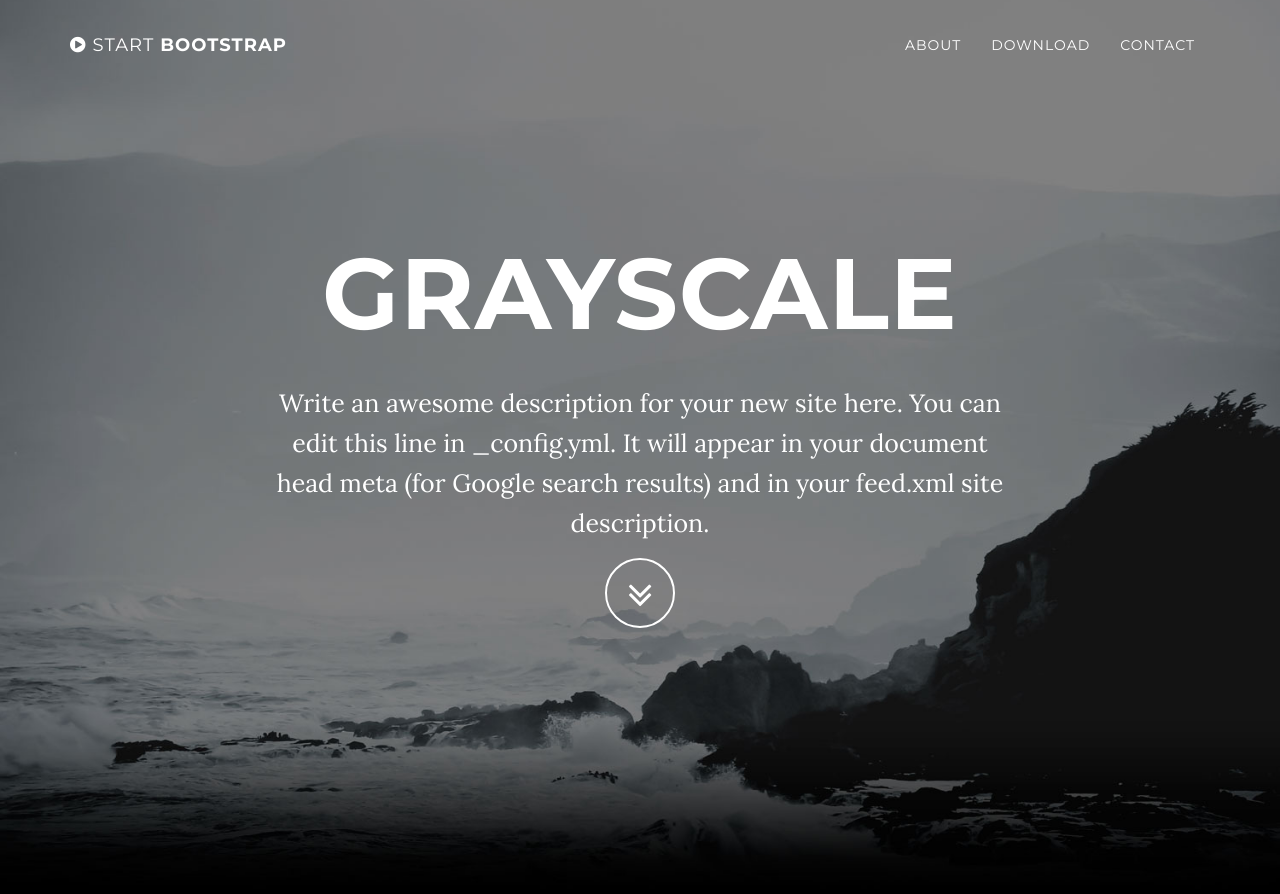
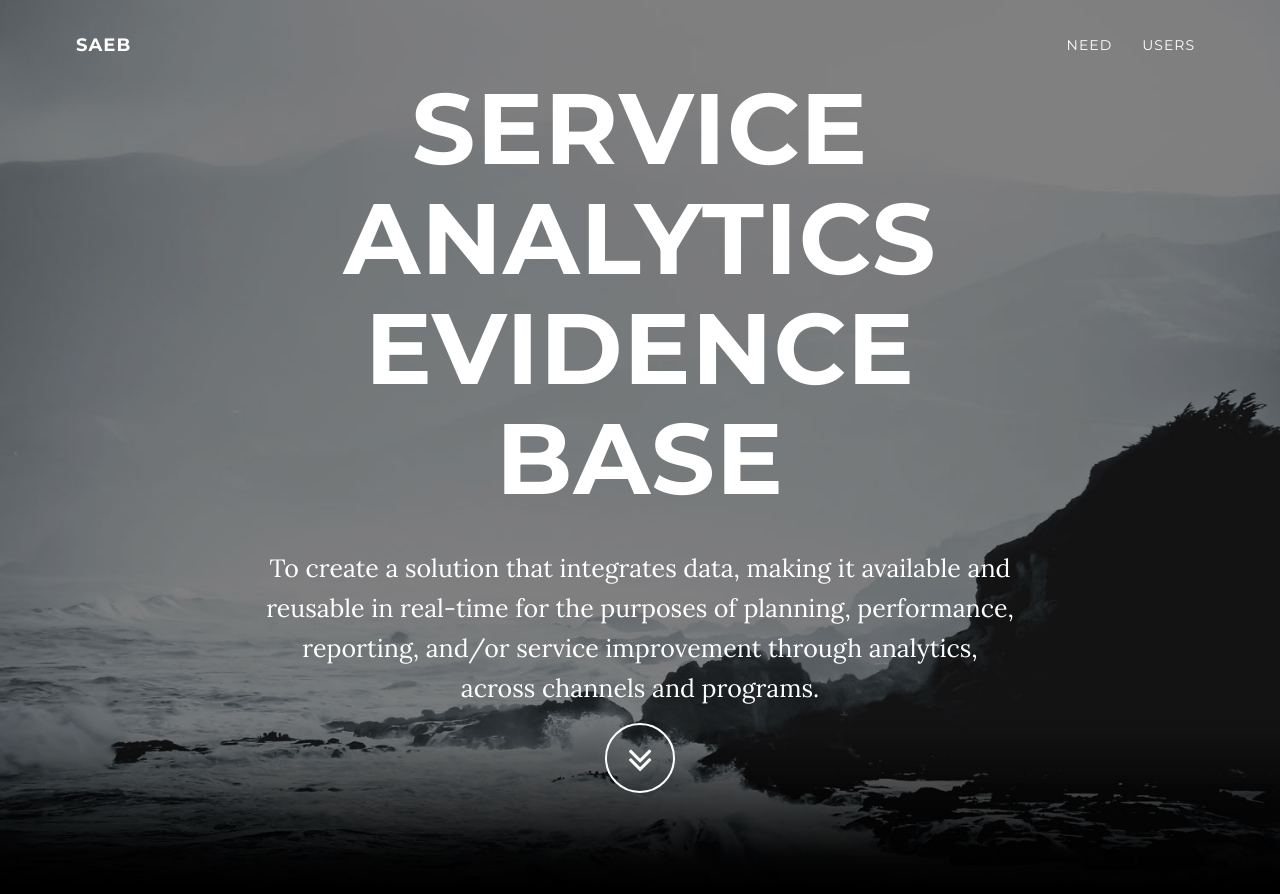
Before and after one commit to s-laugh/saeb, a Jekyll site: the page built from index.html, in a window 1280 px wide and 900 px high. Shown: the top 894 px of the window. Built offline with Jekyll 4.4.1, drawn with Linux system fonts in a browser that asks for light colours; some of the changed text lies outside the part shown.

Commit message:
adding saeb content

```diff
--- a/_config.yml
+++ b/_config.yml
@@ -1,16 +1,16 @@
 # Site settings
-title: Grayscale
+title: Service Analytics Evidence Base
 email: your-email@domain.com
-url: https://example.github.io
-description: "Write an awesome description for your new site here. You can edit this line in _config.yml. It will appear in your document head meta (for Google search results) and in your feed.xml site description."
+url: https://s-laugh.github.io/saeb/
+description: "To create a solution that integrates data, making it available and reusable in real-time for the purposes of planning, performance, reporting, and/or service improvement through analytics, across channels and programs."
 
 # Color settings (hex-codes without the leading hash-tag)
 color:
-  primary-dark: '#000000'
+  primary-dark: '#666'
   links: '#219ab3'
 
 # Footer settings
-footer: Your Website
+footer: Her Majesty the Queen in Right of Canada, as represented by the Employment and Social Development Canada
 
 # Social networks usernames (many more available: google-plus, flickr, dribbble, pinterest, instagram, tumblr, linkedin, etc.)
 social:
--- a/_includes/about.html
+++ b/_includes/about.html
@@ -1,12 +1,22 @@
-    <!-- About Section -->
-    <section id="about" class="container content-section text-center">
+    <!-- Need Section -->
+    <section id="need" class="container content-section text-center">
         <div class="row">
             <div class="col-lg-8 col-lg-offset-2">
-                <h2>About Grayscale</h2>
-                <p>Grayscale is a free Bootstrap 3 theme created by Start Bootstrap. It can be yours right now, simply download the template on <a href="http://startbootstrap.com/template-overviews/grayscale/">the preview page</a>. The theme is open source, and you can use it for any purpose, personal or commercial.</p>
-                <p>The Jekyll version is brought to you by <a href="https://github.com/jeromelachaud">Jerome Lachaud</a></p>
-                <p>This theme features stock photos by <a href="http://gratisography.com/">Gratisography</a> along with a custom Google Maps skin courtesy of <a href="http://snazzymaps.com/">Snazzy Maps</a>.</p>
-                <p>Grayscale includes full HTML, CSS, and custom JavaScript files along with LESS files for easy customization.</p>
+                <h2>The Need for a Service Analytics Evidence Base </h2>
+                <p><strong>Improves</strong> our ability to understand client and employee behaviours, understanding, and preferences to inform service design.</p>
+                <p><strong>Facilitates</strong> the identification of gaps in service, access or knowledge among the workforce and clients to address these needs directly.</p>
+                <p><strong>Enables</strong> us to leverage predictive analysis using leading metrics to anticipate and mitigate risks and better plan for future corporate results.</p>
+                <p><strong>Provides</strong> an opportunity for improvements and refinement of our tools to better serve clients’ needs.</p>
+                <h3>Additional benefits</h3>
+                <ul>
+                    <li>Data Analytics across programs and/or channels</li>
+                    <li>Integrated service improvement consistencies</li>
+                    <li>Accountability and results to Canadians</li>
+                    <li>Tracking user journeys across channels</li>
+                    <li>Collaborating across corporate program delivery planning</li>
+                    <li>Informing Canadians about the benefits and services they are eligible for</li>
+                    <li>Tracking program performance through service volumetric and client demographics (location, age, etc.)</li>
+                </ul>
             </div>
         </div>
     </section>
--- a/_includes/download.html
+++ b/_includes/download.html
@@ -1,12 +1,68 @@
-    <!-- Download Section -->
-    <section id="download" class="content-section text-center">
-        <div class="download-section">
-            <div class="container">
-                <div class="col-lg-8 col-lg-offset-2">
-                    <h2>Download Grayscale</h2>
-                    <p>You can download Grayscale for free on the preview page at Start Bootstrap.</p>
-                    <a href="http://startbootstrap.com/template-overviews/grayscale/" class="btn btn-default btn-lg">Visit Download Page</a>
-                </div>
+    <!-- Users Section -->
+    <section id="users" class="content-section text-center">
+        <div class="container">
+            <div class="col-lg-8 col-lg-offset-2">
+                <h2>Service Users and Needs</h2>
+                <p>
+                    Across ESDC, a range of users would interact with and benefit from a Service Analytics Evidence Base.
+                    As an example, if we adopt “<a href="https://18f.gsa.gov/2020/05/12/rapid-implementation-of-policy-as-code/" target="_blank">policy as code</a>," policy users will encode policy and make its rules available to others, who will use it digitally for service implementation, evaluation, and delivery.
+                    As one example, the W/T region makes key operations performance data available online to all the region’s employees.
+                </p>
+                <p>
+                    Each user would interact with the SAEB in different ways, as their needs are different.
+                    The following table of user stories identifies the classes of users who would add and derive value from the SAEB and identifies their needs.
+                </p>
+                <table>
+                    <thead>
+                        <tr>
+                            <th>User</th>
+                            <th>Goal</th>
+                            <th>Reason</th>
+                        </tr>
+                    </thead>
+                    <tbody>
+                        <tr>
+                            <td>Policy Maker</td>
+                            <td>A means to evaluate evidence that could inform policy design</td>
+                            <td>ESDC produces better policy</td>
+                        </tr>
+                        <tr>
+                            <td>Policy Evaluator</td>
+                            <td>To evaluate the implementation and performance of ESDC policies</td>
+                            <td>Service delivery is better aligned to policy</td>
+                        </tr>
+                        <tr>
+                            <td>Policy Modeller</td>
+                            <td>Tools to facilitate changes in policies and their implementation</td>
+                            <td>Make recommendations for improvements on current implementation of policy</td>
+                        </tr>
+                        <tr>
+                            <td>Business Analyst</td>
+                            <td>To evaluate service operations through the consideration of any relevant evidence</td>
+                            <td>Make evidence-based service operations recommendations for adjustments and improvements to Service Operators</td>
+                        </tr>
+                        <tr>
+                            <td>Market Researcher</td>
+                            <td>To identify service delivery trends by relating service data, market data and models</td>
+                            <td>Make recommendations on service delivery in the future</td>
+                        </tr>
+                        <tr>
+                            <td>Market Researcher</td>
+                            <td>To identify gaps in relevant data such as demographic data and those outlined in Appendix C</td>
+                            <td>Promotion of services can be improved by addressing target audience needs</td>
+                        </tr>
+                        <tr>
+                            <td>Service Delivery Team</td>
+                            <td>Integrate feedback with real time performance metrics</td>
+                            <td>Design, deliver and continuously improve service delivery mechanisms for clients and employees</td>
+                        </tr>
+                        <tr>
+                            <td>Agent</td>
+                            <td>Have access to relevant information, metrics and history of the client and relevant services</td>
+                            <td>To meet the client needs and provide a personalized service</td>
+                        </tr>
+                    </tbody>
+                </table>
             </div>
         </div>
     </section>
--- a/_includes/footer.html
+++ b/_includes/footer.html
@@ -1,6 +1,6 @@
     <!-- Footer -->
     <footer>
         <div class="container text-center">
-            <p>Copyright &copy; {{ site.footer }} 20{{ site.time | date: '%y' }}</p>
+            <p>Copyright &copy; {{ site.footer }}, 20{{ site.time | date: '%y' }}</p>
         </div>
     </footer>
--- a/_includes/nav.html
+++ b/_includes/nav.html
@@ -6,7 +6,7 @@
                     <i class="fa fa-bars"></i>
                 </button>
                 <a class="navbar-brand page-scroll" href="#page-top">
-                    <i class="fa fa-play-circle"></i>  <span class="light">Start</span> Bootstrap
+                    <i class="fa fa-chart-network"></i> SAEB
                 </a>
             </div>
 
@@ -18,13 +18,10 @@
                         <a href="#page-top"></a>
                     </li>
                     <li>
-                        <a class="page-scroll" href="#about">About</a>
+                        <a class="page-scroll" href="#need">Need</a>
                     </li>
                     <li>
-                        <a class="page-scroll" href="#download">Download</a>
-                    </li>
-                    <li>
-                        <a class="page-scroll" href="#contact">Contact</a>
+                        <a class="page-scroll" href="#users">Users</a>
                     </li>
                 </ul>
             </div>
--- a/_layouts/default.html
+++ b/_layouts/default.html
@@ -6,8 +6,6 @@
     {% include header.html %}
     {% include about.html %}
     {% include download.html %}
-    {% include contact.html %}
-    {% include map.html %}
     {% include footer.html %}
     {% include js.html %}
     </body>
```
